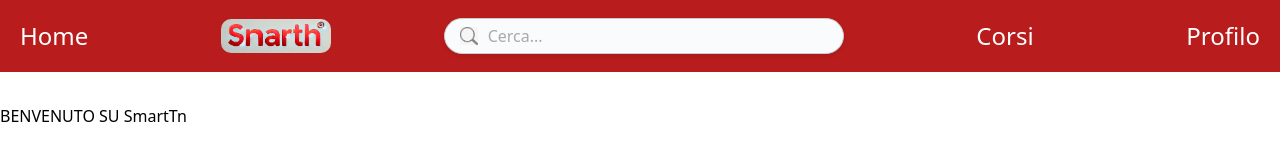
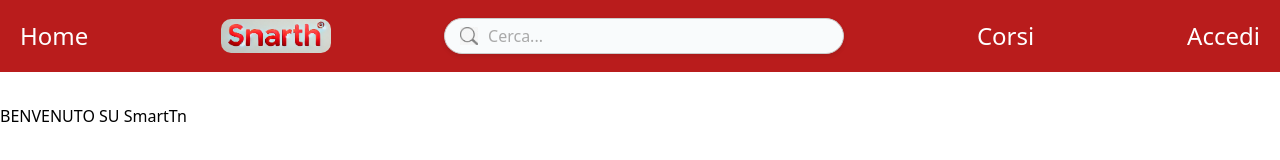
Before and after one commit to RoccoIntini/ingegneria_del_software, a Next.js app in the folder smarttn/: page / in a window 1280 px wide. Shown: the top 160 px of the page. Built offline with nearby package versions, Linux system fonts and the light colour scheme; no server answers.

Commit message:
ris. problema

```diff
--- /dev/null
+++ b/smarttn/app/servercomponent.jsx
@@ -0,0 +1,8 @@
+import Home_navbar from "@/components/home.jsx";
+import { getTokenValidity } from "../token_validity";
+
+export default async function Home() {
+  const isTokenValid = await getTokenValidity(); // Chiama la funzione lato server
+
+  return <Home_navbar isTokenValid={isTokenValid} />;
+}
--- a/smarttn/components/home.jsx
+++ b/smarttn/components/home.jsx
@@ -1,8 +1,7 @@
 import Link from "next/link";
 import "../app/home.css";
-import { checkTokenValidity } from "../token_validity.js";
 
-export default function Home_navbar() {
+export default function Home_navbar({ isTokenValid }) {
   return (
     <h1 className="navbar">
       <Link href="/" className="bottoni_home">Home</Link>
@@ -17,7 +16,7 @@ export default function Home_navbar() {
       <Link href="viewCourseUser" className="bottoni_home">Corsi</Link>
 
 
-      {!checkTokenValidity() ? (
+      {!isTokenValid ? (
           <Link href="/login" className="bottoni_home">Accedi</Link>
         ) : (
           <Link href="/profile" className="bottoni_home">Profilo</Link>
--- a/smarttn/token_validity.js
+++ b/smarttn/token_validity.js
@@ -1,4 +1,4 @@
-'use server'
+'use server';
 import { jwtDecode } from "jwt-decode";
 import { cookies } from 'next/headers';
 
```
